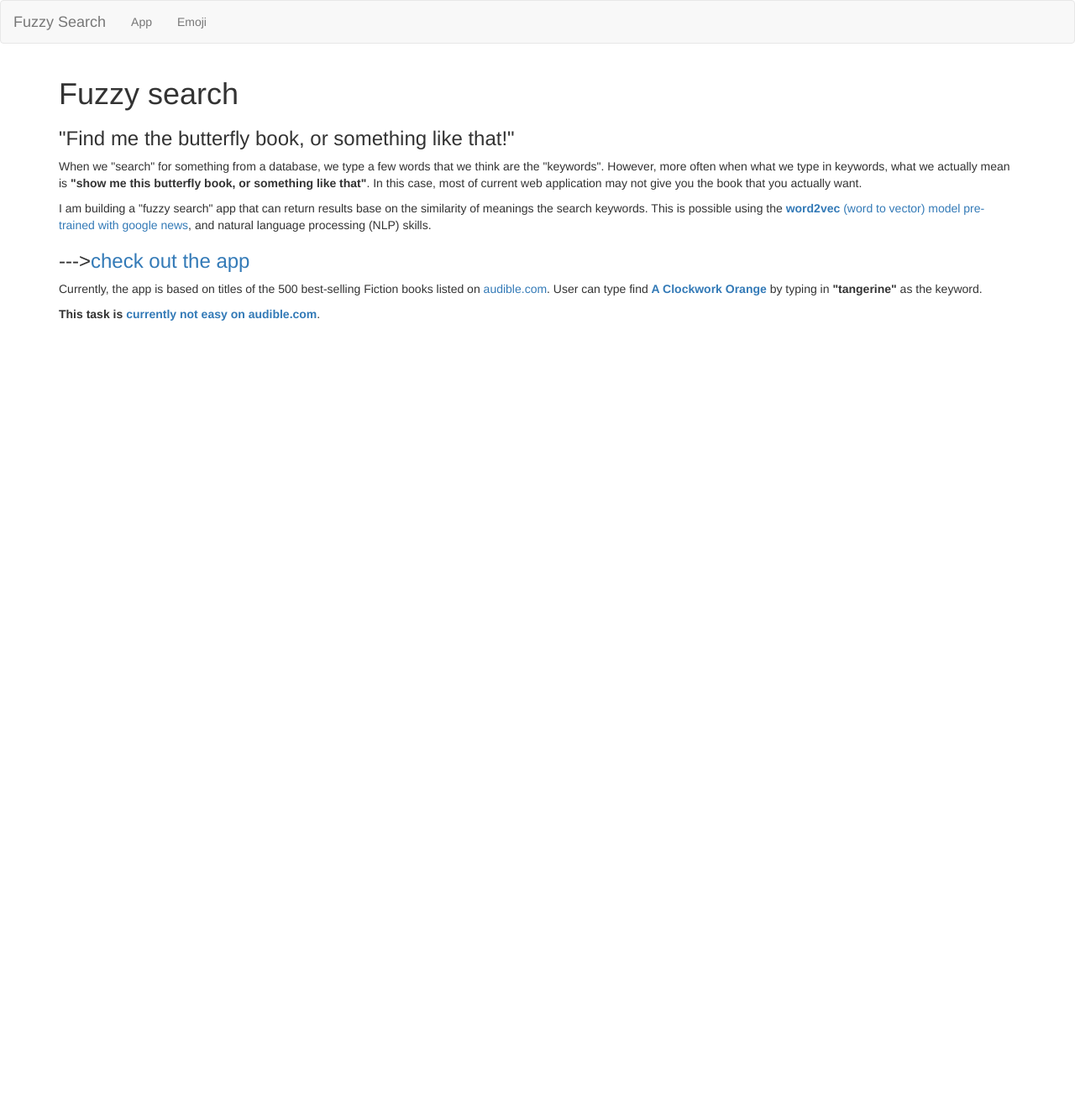
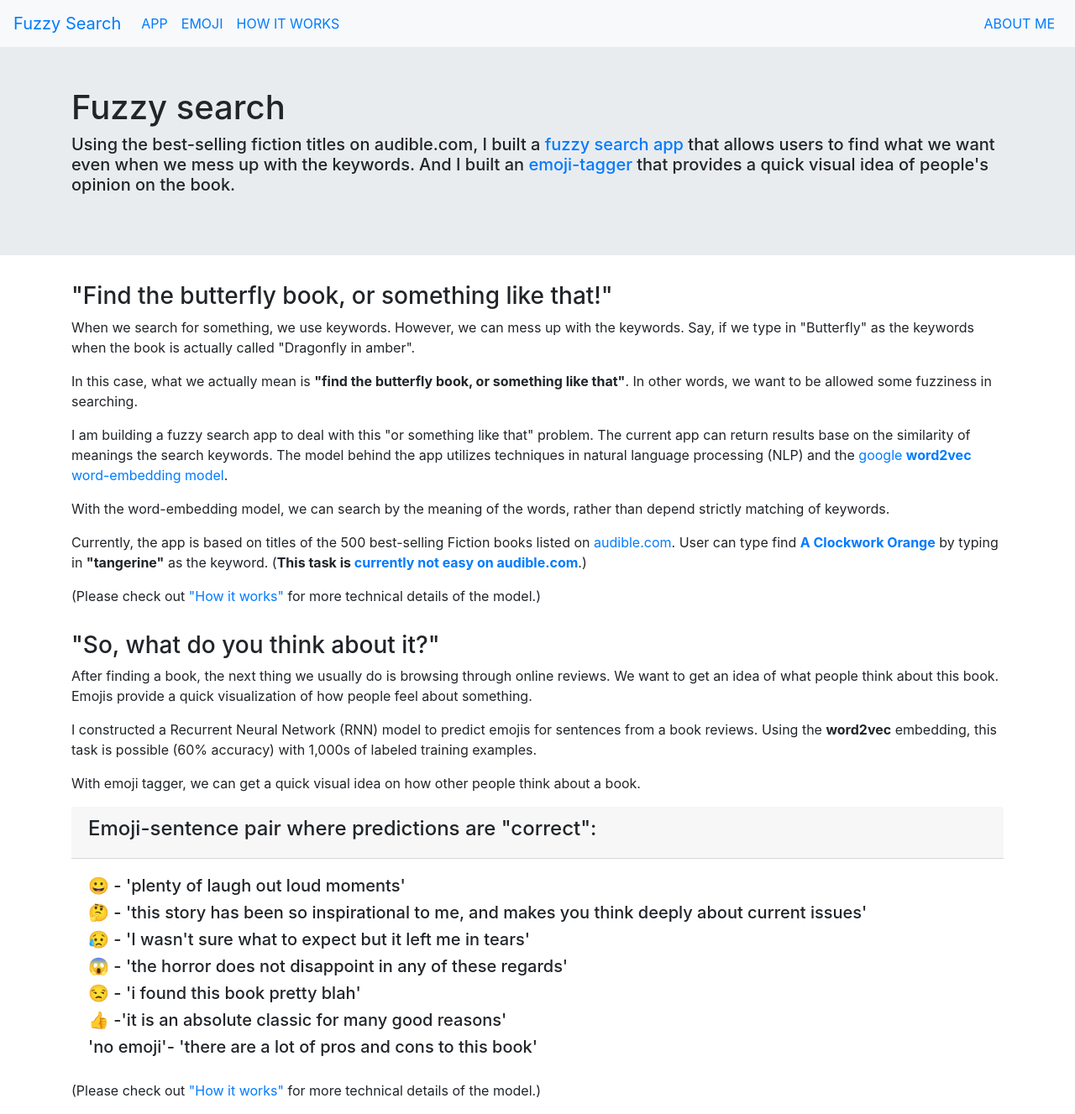
Before and after one commit to weitingwlin/fuzzy_search_flask, a Flask app: page / in a window 1280 px wide. Shown: the whole page at 84% size. Before the commit the page ends 382 px from the top, so only its background shows below. Run offline with Flask 2, Linux system fonts and the light colour scheme; parts of the project's set-up code (start-up, migrations or seed data) failed here and were passed over; some libraries are stand-ins or nearby versions.

Commit message:
locally working bootstrap 4

```diff
--- /dev/null
+++ b/app/templates/base1.html
@@ -0,0 +1,66 @@
+
+<!DOCTYPE html>
+<html lang="en" dir="ltr">
+  <head>
+    <meta charset="utf-8">
+    <meta name="viewport" content="width=device-width, initial-scale=1">
+    <title>Fuzzy Search</title>
+    <link rel="icon"  type="image/png"  href="static/icon.png">
+    <meta name="viewport" content="width=device-width, initial-scale=1">
+    <!-- <link href='https://fonts.googleapis.com/css?family=Quattrocento+Sans:400,700,400italic|Montserrat:400,700|Cardo:400italic|Advent+Pro:100' rel='stylesheet' type='text/css'> -->
+    <!-- <link rel="stylesheet" href="https://maxcdn.bootstrapcdn.com/font-awesome/4.4.0/css/font-awesome.min.css"> -->
+    <link rel="stylesheet" href="https://maxcdn.bootstrapcdn.com/bootstrap/4.1.0/css/bootstrap.min.css">
+  <!-- <link href="/static/styles/dist/bootstrap/bootstrap-theme-united.min.css?live" rel="stylesheet" type="text/css" media="screen, projection" ></link> -->
+  </head>
+
+  <body>
+
+
+
+  <nav class="navbar bg-light navbar-expand-sm fixed-top ">
+    <!-- Brand -->
+      <a class="navbar-brand" href="/index">Fuzzy Search</a>
+
+      <!-- Links -->
+      <ul class="navbar-nav mr-auto">
+
+        <li class="nav-item">
+          <a class="nav-link" href="/app">APP</a>
+        </li>
+        <li class="nav-item">
+          <a class="nav-link" href="/emoji">EMOJI</a>
+        </li>
+        <li class="nav-item">
+          <a class="nav-link" href="/how_it_works">HOW IT WORKS</a>
+        </li>
+
+      </ul>
+      <ul class="navbar-nav ml-auto">
+        <li class="nav-item ">
+          <a class="nav-link" href="/about_me">ABOUT ME</a>
+        </li>
+      </ul>
+
+  </nav>
+
+
+
+
+
+{% block app_content %}
+
+<!-- page specific contents goes here -->
+
+{% endblock %}
+
+<!-- jQuery library -->
+<script src="https://ajax.googleapis.com/ajax/libs/jquery/3.3.1/jquery.min.js"></script>
+
+<!-- Popper JS -->
+<script src="https://cdnjs.cloudflare.com/ajax/libs/popper.js/1.14.0/umd/popper.min.js"></script>
+
+<!-- Latest compiled JavaScript -->
+<script src="https://maxcdn.bootstrapcdn.com/bootstrap/4.1.0/js/bootstrap.min.js"></script>
+
+</body>
+</html>
--- a/app/templates/index.html
+++ b/app/templates/index.html
@@ -1,21 +1,59 @@
 
-{% extends "base.html" %}
+{% extends "base1.html" %}
 {% block app_content %}
 
+<div class="jumbotron jumbotron-fluid">
+    <div class="container " style="margin-top:40px">
+  <h1>Fuzzy search</h2>
+    <h5 id="toc_0">Using the best-selling fiction titles on audible.com, I built a <a href="/app"> fuzzy search app </a>  that allows users to find what we want even when we mess up with the keywords. And I built an <a href="/emoji"> emoji-tagger</a>  that provides a quick visual idea of people&#39;s opinion on the book.</h3>
+    </div>
+</div>
+  <div class="container " style="margin-top:30px">
+    <h3 id="toc_1">&quot;Find the butterfly book, or something like that!&quot;</h3>
 
-  <h1>Fuzzy search</h2>
+    <p>When we search for something, we use keywords. However, we can mess up with the keywords. Say, if we type in &quot;Butterfly&quot; as the keywords when the book is actually called &quot;Dragonfly in amber&quot;. </p>
 
-  <h3 id="toc_0">&quot;Find me the butterfly book, or something like that!&quot;</h3>
+    <p>In this case, what we actually mean is <strong>&quot;find the butterfly book, or something like that&quot;</strong>. In other words, we want to be allowed some fuzziness in searching. </p>
 
-  <p>When we &quot;search&quot; for something from a database, we type a few words that we think are the &quot;keywords&quot;. However, more often when what we type in keywords, what we actually mean is <strong>&quot;show me this butterfly book, or something like that&quot;</strong>. In this case, most of current web application may not give you the book that you actually want.</p>
+    <p>I am building a fuzzy search app to deal with this &quot;or something like that&quot; problem. The current app can return results base on the similarity of meanings the search keywords. The model behind the app utilizes techniques in natural language processing (NLP) and the <a href="https://code.google.com/archive/p/word2vec/">google <strong>word2vec</strong> word-embedding model</a>. </p>
 
-  <p>I am building a &quot;fuzzy search&quot; app that can return results base on the similarity of meanings the search keywords. This is possible using the <a href="https://code.google.com/archive/p/word2vec/"><strong>word2vec</strong> (word to vector) model pre-trained with google news</a>, and natural language processing (NLP) skills.</p>
+    <p>With the word-embedding model, we can search by the meaning of the words, rather than depend strictly matching of keywords. </p>
 
-  <h3 id="toc_1">---&gt;<a href="/app">check out the app</a></h3>
+    <p>Currently, the app is based on titles of the 500 best-selling Fiction books listed on <a href="https://www.audible.com/">audible.com</a>. User can type find <strong><a href="https://www.audible.com/pd/Classics/A-Clockwork-Orange-Audiobook/B002V1OHIW">A Clockwork Orange</a></strong> by typing in <strong>&quot;tangerine&quot;</strong> as the keyword. (<strong>This task is <a href="https://www.audible.com/search/ref=a_hp_tseft?advsearchKeywords=tangerine&amp;filterby=field-keywords">currently not easy on audible.com</a></strong>.)</p>
 
-  <p>Currently, the app is based on titles of the 500 best-selling Fiction books listed on <a href="https://www.audible.com/">audible.com</a>. User can type find <strong><a href="https://www.audible.com/pd/Classics/A-Clockwork-Orange-Audiobook/B002V1OHIW">A Clockwork Orange</a></strong> by typing in <strong>&quot;tangerine&quot;</strong> as the keyword. </p>
+    <p>(Please check out <a href="/how_it_works">&quot;How it works&quot;</a> for more technical details of the model.)</p>
+</div>
+  <div class="container " style="margin-top:30px">
+    <h3 id="toc_2">&quot;So, what do you think about it?&quot;</h3>
 
-  <p><strong>This task is <a href="https://www.audible.com/search/ref=a_hp_tseft?advsearchKeywords=tangerine&amp;filterby=field-keywords">currently not easy on audible.com</a></strong>.</p>
+    <p>After finding a book, the next thing we usually do is browsing through online reviews. We want to get an idea of what people think about this book. Emojis provide a quick visualization of how people feel about something.</p>
 
+    <p>I constructed a Recurrent Neural Network (RNN) model to predict emojis for sentences from a book reviews. Using the <strong>word2vec</strong> embedding, this task is possible (60% accuracy) with 1,000s of labeled training examples. </p>
+
+    <p>With emoji tagger, we can get a quick  visual idea on how other people think about a book.</p>
+
+   <div calss="card">
+     <div class="card-header">
+    <h4 id="toc_3">Emoji-sentence pair where predictions are &quot;correct&quot;:</h4>
+     </div>
+     <div class="card-body">
+    <h5 id="toc_4">😀 - &#39;plenty of laugh out loud moments&#39;</h5>
+
+    <h5 id="toc_5">🤔 - &#39;this story has been so inspirational to me, and makes you think deeply about current issues&#39;</h5>
+
+    <h5 id="toc_6">😥 - &#39;I wasn&#39;t sure what to expect but it left me in tears&#39;</h5>
+
+    <h5 id="toc_7">😱 - &#39;the horror does not disappoint in any of these regards&#39;</h5>
+
+    <h5 id="toc_8">😒 - &#39;i found this book pretty blah&#39;</h5>
+
+    <h5 id="toc_9">👍 -&#39;it is an absolute classic for many good reasons&#39;</h5>
+
+    <h5 id="toc_10">&#39;no emoji&#39;- &#39;there are a lot of pros and cons to this book&#39;</h5>
+   </div>
+  </div>
+    <p>(Please check out <a href="/how_it_works">&quot;How it works&quot;</a> for more technical details of the model.)</p>
+
+  </div>
 
 {% endblock %}
```
Also changed, not shown: app/templates/app.html (+7 -2 lines), app/templates/emoji.html (+8 -3 lines), requirements.txt (+10 -10 lines), README.md, app/static/icon.png (added).
